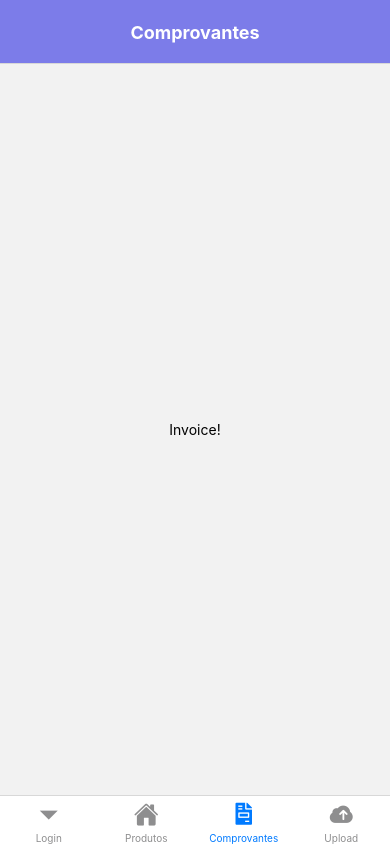
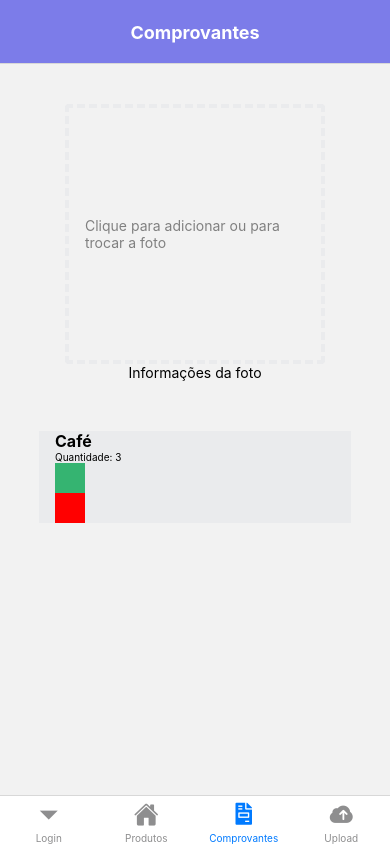
Before and after one commit to YuriCast/My-Shopping, a React Native app: screen /Invoice in a window 390 px wide. Built offline with nearby package versions, Linux system fonts and the light colour scheme.

Commit message:
invoice styles completed, less crud

```diff
--- a/screens/invoice/invoice.tsx
+++ b/screens/invoice/invoice.tsx
@@ -1,11 +1,34 @@
 import * as React from 'react';
-import { Text, View } from 'react-native';
+import { Text, View, TouchableOpacity } from 'react-native';
 import styles from './invoiceStyles';
 
 function InvoiceScreen() {
   return (
     <View style={styles.container}>
-      <Text>Invoice!</Text>
+      <View style={styles.container_upload}>
+        <Text style={styles.upload_text}>Clique para adicionar ou para trocar a foto</Text>
+      </View>
+      <Text style={styles.info_foto}>
+        Informações da foto
+      </Text>
+      <View style={styles.crud}>
+        <View style={styles.crud_container}>
+          <Text style={styles.crud_title}>
+            Café
+          </Text>
+          <Text style={styles.crud_qtd}>
+           Quantidade: 3
+          </Text>
+          <View style={styles.crud_input}>
+          <TouchableOpacity
+            style={styles.inputComplete}
+          />
+          <TouchableOpacity
+            style={styles.inputDelete}
+          />
+          </View>
+        </View>
+      </View>
     </View>
   );
 }
--- a/screens/invoice/invoiceStyles.tsx
+++ b/screens/invoice/invoiceStyles.tsx
@@ -3,9 +3,58 @@ import { StyleSheet } from 'react-native';
 const invoiceStyles = StyleSheet.create({
   container: {
     flex: 1,
+    alignItems: 'center',
+  },
+  container_upload: {
+    width: 260,
+    height: 260,
+    borderRadius: 4,
+    borderWidth: 4,
+    borderColor: '#eaebed',
+    borderStyle: 'dashed',
+    alignItems: 'center',
     justifyContent: 'center',
-    alignItems: 'center',
-  }
-});
+    textAlign: 'center',
+    padding: 16,
+    marginTop: 40,
+  },
+  upload_text: {
+    color: 'grey'
+  },
+  info_foto: {
+
+  },
+  crud: {
+    marginTop: 50,
+    gap: 20,
+  },
+  crud_container: {
+    height: 92,
+    width: 312,
+    backgroundColor: '#eaebed',
+    justifyContent: 'center',
+    padding: 16
+  },
+  crud_title: {
+    fontSize: 16,
+    fontWeight: 'bold'
+  },
+  crud_qtd: {
+    fontSize: 10
+  },
+  crud_input: {
+
+  },
+  inputComplete: {
+    height: 30,
+    width: 30,
+    backgroundColor: '#35b471'
+  },
+  inputDelete: {
+    height: 30,
+    width: 30,
+    backgroundColor: 'red'
+
+  },});
 
 export default invoiceStyles;
```
